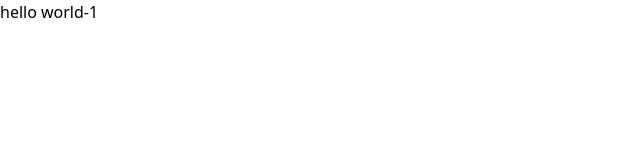
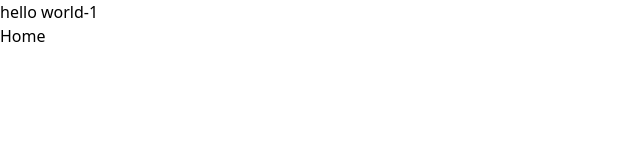
Before and after one commit to shivamkumar692005/WCML, a React (Vite) app in the folder frontend/: page / in a window 1280 px wide. Shown: the top 160 px of the page, without its empty margins (0-640 px from the left). Built offline with nearby package versions, Linux system fonts and the light colour scheme.

Commit message:
home page intilize

```diff
--- a/frontend/src/App.jsx
+++ b/frontend/src/App.jsx
@@ -1,10 +1,12 @@
 import './App.css'
+import Home from './pages/home'
 
 function App() {
 
   return (
     <>
      <h1>hello world-1</h1>
+     <Home />
     </>
   )
 }
--- /dev/null
+++ b/frontend/src/pages/home.jsx
@@ -0,0 +1,7 @@
+import React from 'react'
+
+export default function Home() {
+  return (
+    <div>Home</div>
+  )
+}
```
